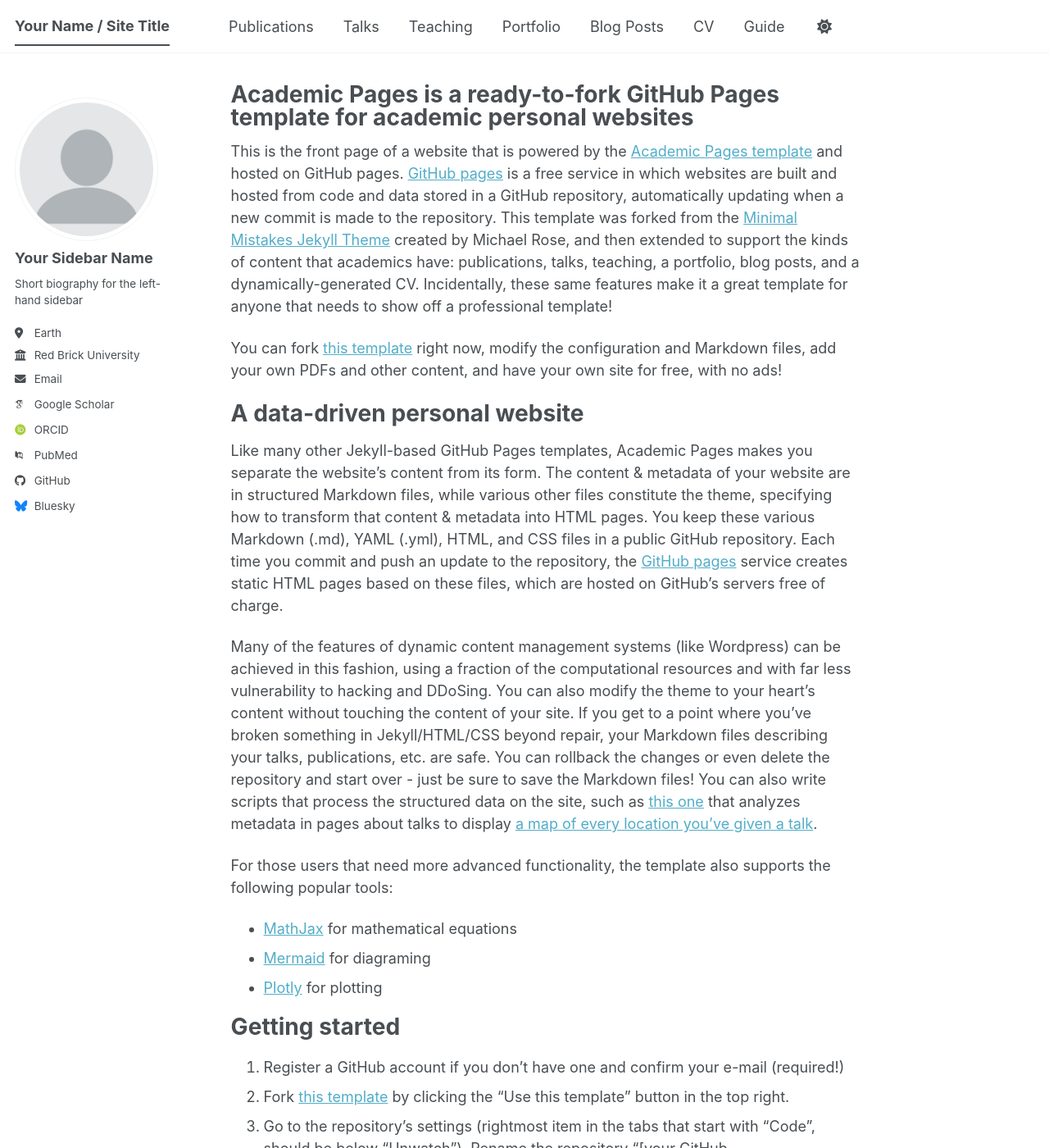
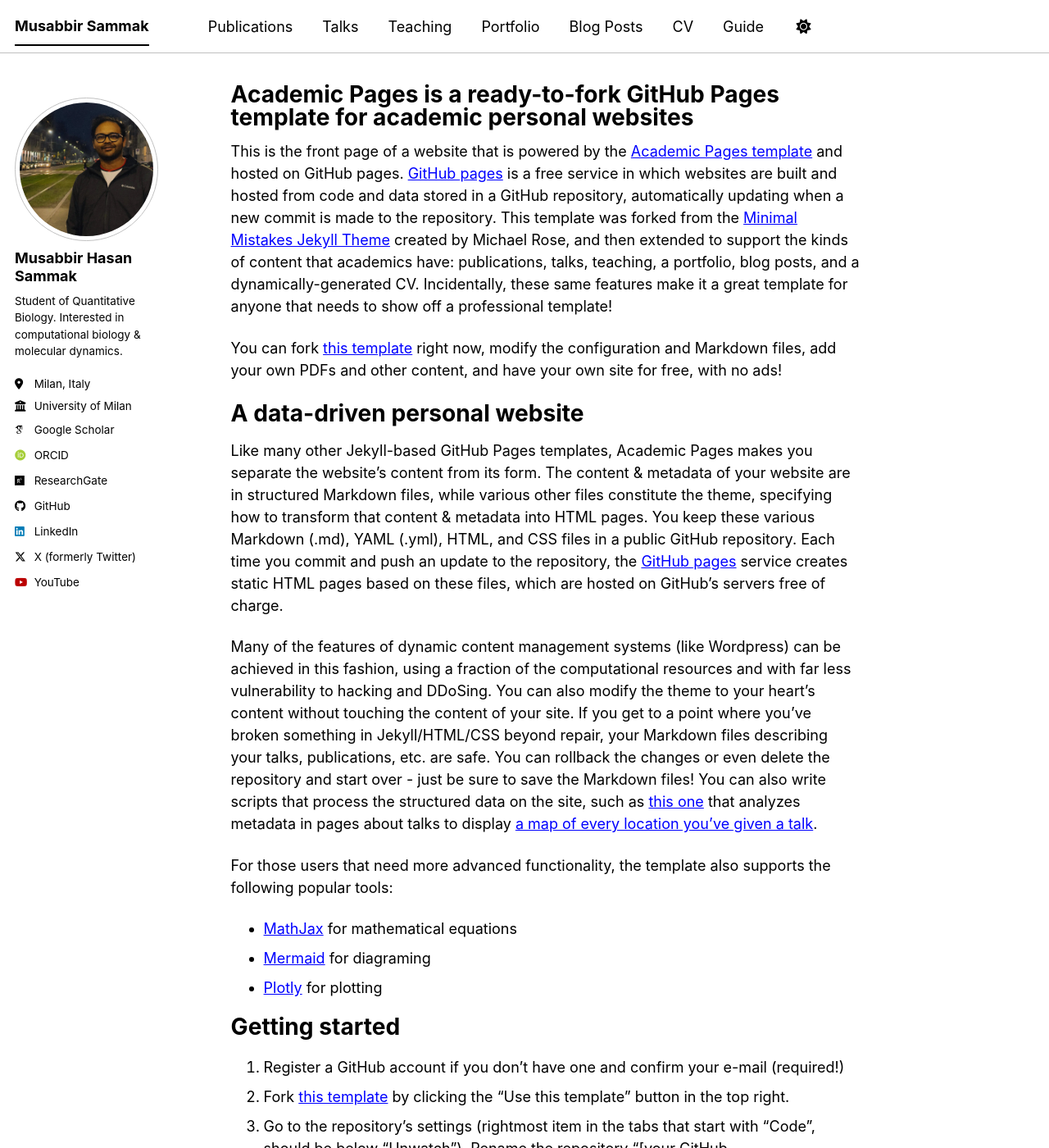
Before and after one commit to musabbirsammak/musabbirsammak.github.io, a Jekyll site: the page built from _pages/about.md, in a window 1280 px wide and 1400 px high. Shown: the whole window at 82% size. Built offline with Jekyll 4.4.1, drawn with Linux system fonts in a browser that asks for light colours; some web fonts are replaced; a script bundle is joined from its source files by our own code; library files that are not in the unit come from our copies; some of the changed text lies outside the part shown.

Commit message:
Updates sidebar information

```diff
--- a/_config.yml
+++ b/_config.yml
@@ -8,41 +8,41 @@
 
 # Basic Site Settings
 locale                   : "en-US"
-site_theme               : "default" # The available themes options are "default", "air", "sunrise", "mint", "dirt" and "contrast"
-title                    : "Your Name / Site Title"
+site_theme               : "contrast" # The available themes options are "default", "air", "sunrise", "mint", "dirt" and "contrast"
+title                    : "Musabbir Sammak"
 title_separator          : "-"
-name                     : &name "Your Name"
-description              : &description "Your Name's academic portfolio"   # Update this with a general description of your site, this is the default if not overridden by a page
-url                      : https://academicpages.github.io # The base hostname & protocol for your site e.g. "https://[your GitHub username].github.io",
-                                                           # or if you already have some other page hosted on Github then use "https://[your GitHub username].github.io/[Your Repo Name]"
+name                     : &name "Musabbir Hasan Sammak"
+description              : &description "Musabbir Hasan Sammak's academic and professional portfolio"   # Update this with a general description of your site, this is the default if not overridden by a page
+url                      : https://musabbirsammak.github.io # The base hostname & protocol for your site e.g. "https://[your GitHub username].github.io",
+                                                            # or if you already have some other page hosted on Github then use "https://[your GitHub username].github.io/[Your Repo Name]"
 baseurl                  : "" # the subpath of your site, e.g. "/blog"
-repository               : "academicpages/academicpages.github.io"
+repository               : "musabbirsammak/musabbirsammak.github.io"
 
 # Site Author - The following control what appear as part of the author content on the side bar.
 #               If a field is blank the icon and link will not appear, otherwise it will be shown.
 #               Additional customization can be done by editing /_includes/author-profile.html
 author:
   # Biographic information
-  avatar           : "profile.png"
-  name             : "Your Sidebar Name"
+  avatar           : "profile.jpg"
+  name             : "Musabbir Hasan Sammak"
   pronouns         : # example: "she/her"
-  bio              : "Short biography for the left-hand sidebar"
-  location         : "Earth"
-  employer         : "Red Brick University"
+  bio              : "Student of Quantitative Biology. Interested in computational biology & molecular dynamics."
+  location         : "Milan, Italy"
+  employer         : "University of Milan"
   uri              : # URL
-  email            : "none@example.org"
+  email            : # Email
 
   # Academic websites
   academia         : # URL
   arxiv            : # URL - Update with the correct link to your profile
-  googlescholar    : "https://scholar.google.com/citations?user=PS_CX0AAAAAJ"
+  googlescholar    : "https://scholar.google.com/citations?user=CLZoRLIAAAAJ&hl"
   inspire-hep      : # URL
   impactstory      : # URL
-  orcid            : "https://orcid.org/yourorcidurl"
+  orcid            : "https://orcid.org/0000-0001-9060-0787"
   semantic         : # URL
   ssrn             : # URL
-  pubmed           : "https://www.ncbi.nlm.nih.gov/pubmed/?term=john+snow"
-  researchgate     : # URL
+  pubmed           : # URL
+  researchgate     : "https://www.researchgate.net/profile/Musabbir-Hasan-Sammak"
   scopus           : # URL
   zotero           : # URL
 
@@ -51,13 +51,13 @@ author:
   bitbucket        : # Username - Update with your username on the site
   codepen          : # Username
   dribbble         : # Username
-  github           : "academicpages"
+  github           : "musabbirsammak"
   kaggle           : # Username
   stackoverflow    : # User number or user number and name (i.e., use "1" or "1/jeff-atwood")
 
   # Social media
   artstation       : # Username
-  bluesky          : "bsky.app" # Replace this with you Bluesky username
+  bluesky          : # Username
   facebook         : # Username
   flickr           : # Username
   foursquare       : # Username
@@ -66,7 +66,7 @@ author:
   keybase          : # Username
   instagram        : # Username
   lastfm           : # Username
-  linkedin         : # Username
+  linkedin         : "mhsammak"
   mastodon         : # URL
   medium           : # URL
   pinterest        : # Username
@@ -74,12 +74,12 @@ author:
   steam            : # Username
   telegram         : # URL
   tumblr           : # Username
-  twitter          : # Username for X / Twitter
+  twitter          : "mhsammak"
   vine             : # Username
   weibo            : # Username
   wikipedia        : # Username
   xing             : # Username
-  youtube          : # Username
+  youtube          : "sammakhasan"
   zhihu            : # Username
 
 # Publication Category - The following the list of publication categories and their headings
```
Also changed, not shown: images/profile.jpg (added), 1 other file.
